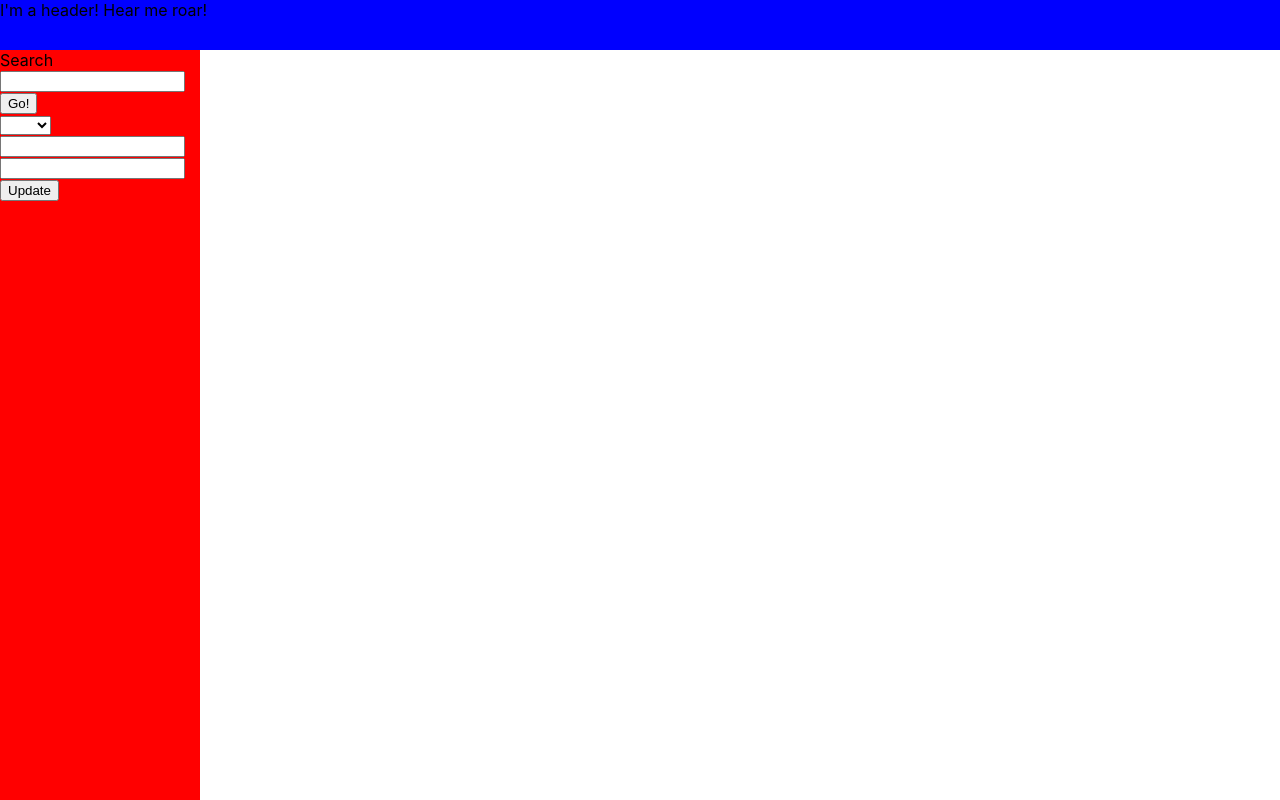
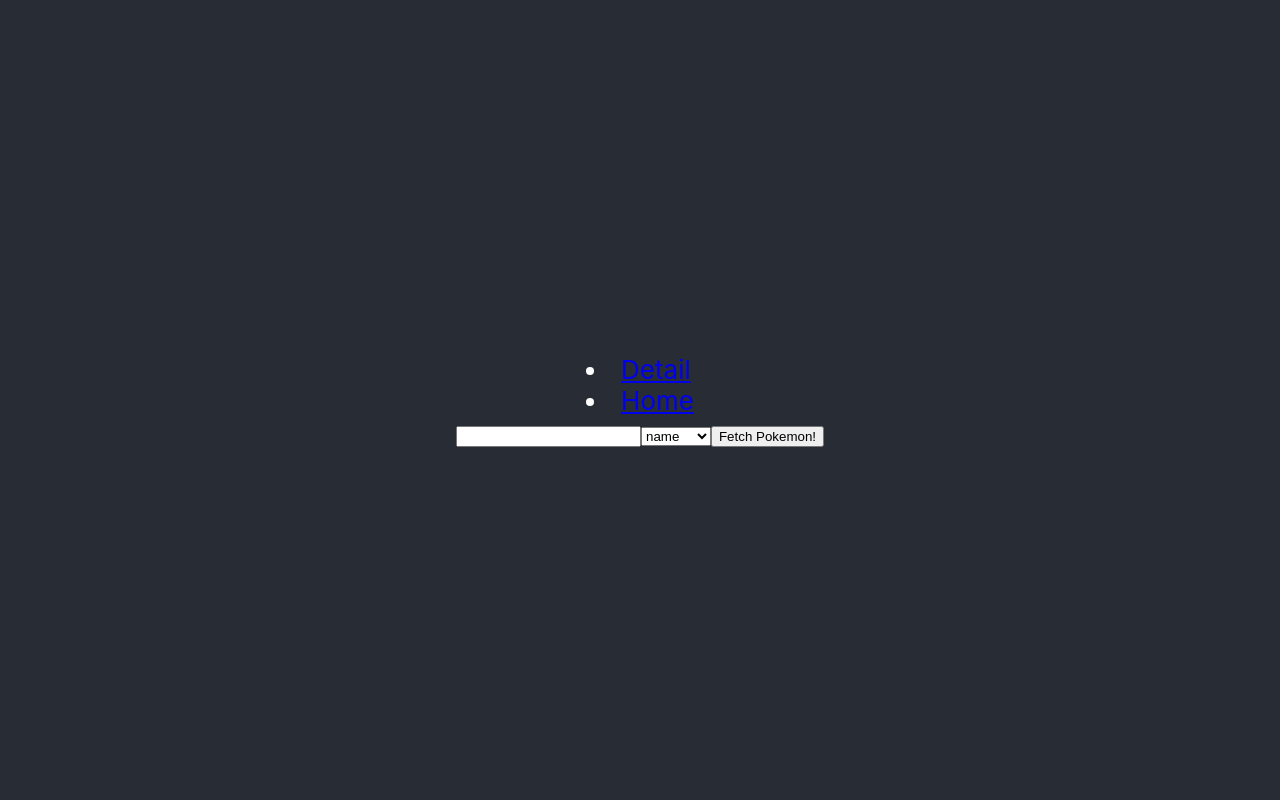
Before and after one commit to warrioryoko/lab-03-pokedex, a React (Create React App) app: page / in a window 1280 px wide. Built offline with nearby package versions, Linux system fonts and the light colour scheme.

Commit message:
Need to move forward, don't understand what I was doing wrong.

```diff
--- a/package.json
+++ b/package.json
@@ -8,6 +8,7 @@
     "@testing-library/user-event": "^7.2.1",
     "react": "^16.13.1",
     "react-dom": "^16.13.1",
+    "react-router-dom": "^5.2.0",
     "react-scripts": "3.4.1",
     "superagent": "^5.3.1"
   },
--- a/src/App.js
+++ b/src/App.js
@@ -1,49 +1,121 @@
-import React, { Component } from 'react';
-import request from 'superagent';
-import Header from './Header.js';
-import UserInput from './UserInput.js';
-import DisplayResults from './DisplayResults.js';
-import './App.css';
+import React, { Component } from 'react'
+import {
+    BrowserRouter as Router,
+    Route,
+    Switch,
+    Link,
+} from 'react-router-dom';
+import SearchPage from './SearchPage/SearchPage.js';
+import DetailPage from './DetailPage/DetailPage.js';
+import styles from './App.module.css';
 
 export default class App extends Component {
-    state = {
-        search: '',
-        isLoading: false,
-        pokeState: [],
-    }
-
-    handleClick = async () => {
-
-        const data = await request.get(`https://alchemy-pokedex.herokuapp.com/api/pokedex?perPage=1000&pokemon=${this.state.search}`);
-
-        this.setState({
-            pokeState: data.body.results,
-            isLoading: false,
-        })
-
-        console.log(data);
-    }
-
-    doTheSearch = (e) => {
-        this.setState({search: e.target.value});
-    }
-
-    filterPokemon = (e) => {
-        const pokeName = e.target.nameField.value,
-            pokeType = e.target.typeField.value,
-            pokeAttack = e.target.attackField.value,
-            pokeDefense = e.target.defenseField.value;
-        this.setState({ search: `${pokeName ? '&pokemon' + pokeName : ''}${pokeType ? '&type=' + pokeType : ''}${pokeAttack ? '&attack=' + pokeAttack : ''}${pokeDefense ? '$defense' + pokeDefense : ''}` })
-    }
-
     render() {
-        console.log(this.state);
         return (
-            <div>
-                <Header></Header>
-                <UserInput handleClick={this.handleClick} filterPokemon={this.filterPokemon}></UserInput>
-                <DisplayResults pokeState={this.state.pokeState} isLoading={this.state.isLoading}></DisplayResults>
+            <>
+            <div className={styles.Box}>
+                <Router>
+                    <header>
+                        <li>
+                            <Link to="/detail">Detail</Link>
+                        </li>
+                        <li>
+                            <Link to="/">Home</Link>
+                        </li>
+                    </header>
+                    <Switch>
+                        <Route
+                            path="/"
+                            exact
+                            render={(routerProps) => <SearchPage {...routerProps} />}
+                        />
+                        <Route
+                            path="/detail/:myPokemonId"
+                            exact
+                            render={(routerProps) => <DetailPage {...routerProps} />}
+                        />
+                    </Switch>
+                </Router>
             </div>
+            </>
         )
     }
 }
+
+// import React, { Component } from 'react';
+// import request from 'superagent';
+// import Header from './Header.js';
+// import UserInput from './UserInput.js';
+// import DisplayResults from './DisplayResults.js';
+// import { processParams } from './util.js';
+// import './App.css';
+
+// export default class App extends Component {
+//     state = {
+//         search: '',
+//         pokeName: '',
+//         pokeType: '',
+//         pokeAttack: '',
+//         pokeDefense: '',
+//         isLoading: false,
+//         pokeState: [],
+//     }
+
+//     handleClick = async () => {
+
+//         const data = await request.get(`https://alchemy-pokedex.herokuapp.com/api/pokedex?perPage=1000&pokemon=${this.state.search}`);
+
+//         this.setState({
+//             pokeState: data.body.results,
+//             isLoading: false,
+//         })
+
+//         console.log(this.state.search);
+//         console.log(data);
+//     }
+
+//     handleAttackFilter = (e) => {
+//         this.setState({pokeAttack: e.target.value});
+//     }
+
+//     handleDefenseFilter = (e) => {
+//         this.setState({pokeDefense: e.target.value});
+//     }
+
+//     handleSearchByType = (e) => {
+//         this.setState({pokeType: e.target.value});
+//     }
+
+//     handleSearchByName = (e) => {
+//         this.setState({pokeName: e.target.value});
+//     }
+
+//     updateButton = () => {
+//         this.setState({
+//             search: processParams(
+//                 this.state.pokeName,
+//                 this.state.pokeType,
+//                 this.state.pokeAttack,
+//                 this.state.pokeDefense
+//             )
+//         });
+//         console.log(this.state.search);
+//     }
+
+//     render() {
+//         return (
+//             <div>
+//                 <Header></Header>
+//                 <UserInput
+//                     handleClick={this.handleClick}
+//                     handleAttackFilter={this.handleAttackFilter}
+//                     handleDefenseFilter={this.handleDefenseFilter}
+//                     handleSearchByType={this.handleSearchByType}
+//                     handleSearchByName={this.handleSearchByName}
+//                     updateButton={this.updateButton}>
+//                 </UserInput>
+//                 <DisplayResults pokeState={this.state.pokeState} isLoading={this.state.isLoading}></DisplayResults>
+//             </div>
+//         )
+//     }
+// }
--- /dev/null
+++ b/src/App.module.css
@@ -0,0 +1,31 @@
+.App {
+    text-align: center;
+}
+
+.Box {
+    background-color: #282c34;
+    min-height: 100vh;
+    display: flex;
+    flex-direction: column;
+    align-items: center;
+    justify-content: center;
+    font-size: calc(10px + 2vmin);
+    color: white;
+}
+
+.BlueBox {
+    background-color: royalblue;
+    min-height: 100vh;
+    display: flex;
+    flex-direction: column;
+    align-items: center;
+    justify-content: center;
+    font-size: calc(10px + 2vmin);
+    text-align: center;
+    color: white;
+    border: yellow solid 2px;
+}
+
+.App-link {
+    color: #61dafb;
+}
--- /dev/null
+++ b/src/DetailPage/DetailPage.js
@@ -0,0 +1,37 @@
+import React, { Component } from 'react'
+import request from 'superagent';
+import style from '../App.module.css';
+
+export default class DetailPage extends Component {
+    state = { pokemon: null }
+
+    componentDidMount = async () => {
+        const name = this.props.match.params.myPokemonId;
+
+        const data = await request.get(`https://alchemy-pokedex.herokuapp.com/api/pokedex?pokemon=${name}`);
+
+        console.log(data)
+        const pokemon = data.body.results[0];
+
+        this.setState({ pokemon: pokemon})
+    }
+
+    render() {
+        const { pokemon } = this.state;
+
+        return (
+            <div className={style.BlueBox}>
+                {
+                    pokemon
+                        ? <div>
+                        <p>{pokemon.pokemon}</p>
+                        <p>Defense: {pokemon.defense}</p>
+                        <p>Attack: {pokemon.attack}</p>
+                        <img src={pokemon.url_image} alt={pokemon.pokemon} />
+                    </div>
+                        : <h1>loading</h1>
+                }
+            </div>
+        )
+    }
+}
--- a/src/DisplayResults.js
+++ b/src/DisplayResults.js
@@ -9,7 +9,11 @@ export default class DisplayResults extends Component {
                     this.props.isLoading
                         ? <p>Loading!</p>
                         : this.props.pokeState.map(pokeBooger => <li>
-                            {pokeBooger.pokemon} : <img src={pokeBooger.url_image} alt="Pokemon"></img></li>)
+                            {pokeBooger.pokemon} <br />
+                            type : {pokeBooger.type_1} <br />
+                            attack : {pokeBooger.attack} <br />
+                            defense: {pokeBooger.defense}
+                            <img src={pokeBooger.url_image} alt="Pokemon"></img></li>)
                 }
             </section>
         )
--- /dev/null
+++ b/src/SearchPage/PokeItem.js
@@ -0,0 +1,21 @@
+import React from 'react';
+import styles from './PokeItem.module.css';
+import { Link } from 'react-router-dom';
+
+class PokeItem extends React.Component {
+    render() {
+        const {
+            pokemon: {
+                pokemon,
+                url_image,
+    }
+} = this.props;
+
+    return <Link to={`/detail/${pokemon}`}>
+        <p className={styles.Box}>{pokemon}</p>
+        <img src={url_image} alt={pokemon} />
+    </Link>
+    }
+}
+
+export default PokeItem
--- /dev/null
+++ b/src/SearchPage/PokeItem.module.css
@@ -0,0 +1,3 @@
+.Box {
+    background-color: royalblue;
+}
--- /dev/null
+++ b/src/SearchPage/SearchPage.js
@@ -0,0 +1,48 @@
+import React from 'react';
+import request from 'superagent';
+import PokeItem from './PokeItem.js';
+
+// props are how parent components talk to child components -- we "pass" props from parents to children
+class SearchPage extends React.Component {
+    state = {
+        search: '',
+        searchBy: 'pokemon',
+        isLoading: false,
+        pokeState: []
+}
+
+handleClick = async () => {
+    // 4) go hit the api and get the data
+    this.setState({ isLoading: true })
+    const data = await request.get(`https://alchemy-pokedex.herokuapp.com/api/pokedex?perPage=1000&${this.state.searchBy}=${this.state.search}`);
+
+    this.setState({
+        pokeState: data.body.results,
+        isLoading: false,
+    })
+}
+
+render() {
+    const { isLoading, pokeState } = this.state;
+
+    return (
+        <div>
+            <input onChange={(e) => this.setState({ search: e.target.value})} />
+            <select onChange={(e) => { this.setState({ searchBy: e.target.value })} }>
+                <option value='pokemon'>name</option>
+                <option value='type'>type</option>
+                <option value='attack'>attack</option>
+                <option value='defense'>defense</option>
+            </select>
+            <button onClick={this.handleClick}>Fetch Pokemon!</button>
+            {
+                isLoading
+                ? <p>LOADING</p>
+                : pokeState.map(poke => <PokeItem pokemon={poke} />)
+            }
+        </div>
+    );
+    }
+}
+
+export default SearchPage;
--- a/src/UserInput.js
+++ b/src/UserInput.js
@@ -4,16 +4,13 @@ export default class UserInput extends Component {
     render() {
         return (
             <aside className="sidebar">
-                <label>Search<input type="text" name="nameField" /></label>
+                <label>Search by Name<input type="text" name="nameField" onChange={this.props.handleSearchByName} /></label>
                 <button onClick={this.props.handleClick}>Go!</button>
                 <br />
-                <select>
-                    <option value="" defaultValue></option>
-                    <option name="typeField" value="Type">Type</option>
-                </select>
-                <input name="attackField" type="number" min="1"></input>
-                <input name="defenseField" type="number" min="1"></input>
-                <button name="update" onSubmit={this.props.filterPokemon}>Update</button>
+                <label>Search by Type<input type="text" onChange={this.props.handleSearchByType} /></label>
+                <label>Search by minimum attack value<input name="attackField" type="number" min="1" onChange={this.props.handleAttackFilter}/></label>
+                <label>Search by minimum defense value<input name="defenseField" type="number" min="1" onChange={this.props.handleDefenseFilter}/></label>
+                <button name="update" onSubmit={this.props.updateButton}>Update</button>
             </aside>
         )
     }
--- /dev/null
+++ b/src/util.js
@@ -0,0 +1,30 @@
+export const processParams = (params) => {
+    const searchString = Object.entries(params)
+        .filter(param => {
+        // accept numbers and booleans even if falsy
+        if (typeof param[1] === 'number' || typeof param[1] === 'boolean') {
+            return true;
+        }
+        // don't accept any other falsy values
+        else if (!param[1]) {
+            return false;
+        }
+        // don't accept empty arrays
+        else if (param[1].length && param[1].length === 0) {
+            return false;
+        }
+        // don't accept empty objects
+        else if (!Object.keys(param).length) {
+            return false;
+        }
+        else {
+            return true;
+        }
+    })
+    .map(param => `${param[0]}=${encodeURIComponent(param[1])}`)
+    .join('&');
+
+    return searchString.length
+    ? `?${searchString}`
+    : '';
+};
```
Also changed, not shown: 1 other file (tests, documents, lock files or other folders).
